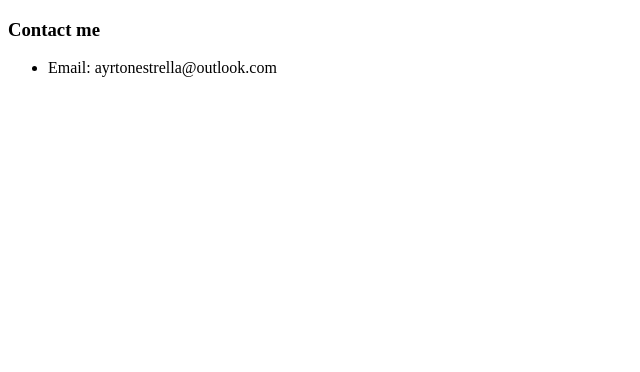
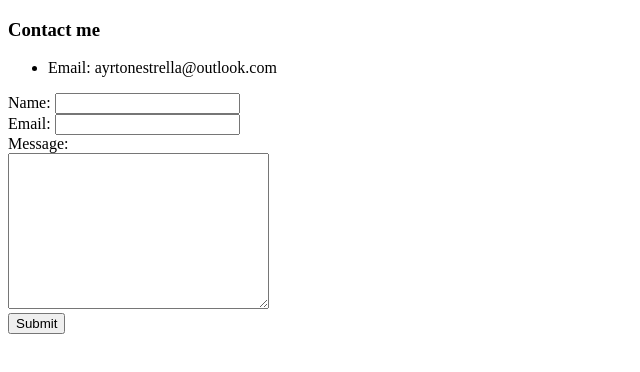
Before and after one commit to AyrtonEstrella/WebDevelopmentBootcamp, a plain HTML site: page HTML - Personal site/contact.html in a window 1280 px wide. Shown: the whole page, without its empty margins (0-640 px from the left). Drawn offline with Linux system fonts and the light colour scheme.

Commit message:
Update contact

```diff
--- a/HTML - Personal site/contact.html
+++ b/HTML - Personal site/contact.html
@@ -9,5 +9,14 @@
     <ul>
       <li>Email: ayrtonestrella@outlook.com</li>
     </ul>
+  <form action="mailto:a.estrella296@gmail.com">
+    <label>Name:</label>
+    <input type="text" name="name" id="name"><br>
+    <label>Email:</label>
+    <input type="email" name="email" id="email"><br>
+    <label>Message:</label><br>
+    <textarea name="message" id="message" cols="30" rows="10"></textarea><br>
+    <input type="submit" name="">
+  </form>
 </body>
 </html>
```
